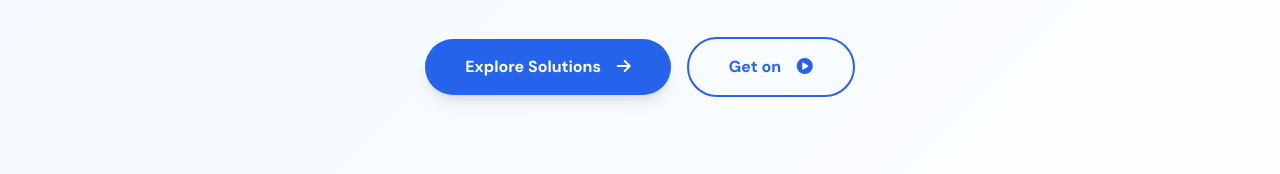
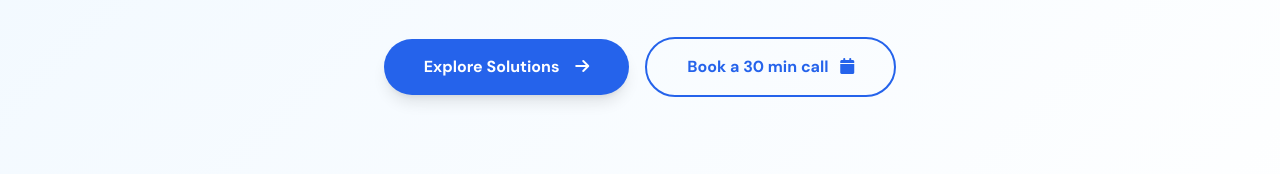
Before and after one commit to workwithash/cybrgen, a website: page index.html in a window 1280 px wide. Shown: the part 520-694 px from the top of the page. Drawn offline with nearby package versions, Linux system fonts and the light colour scheme.

Commit message:
Added Cal.com function on hero

```diff
--- a/index.html
+++ b/index.html
@@ -303,9 +303,9 @@
                     class="inline-block bg-blue-600 text-white font-bold py-4 px-10 rounded-full shadow-lg hover:bg-blue-700 transition-all duration-300 transform hover:-translate-y-1 interactive-element">
                     Explore Solutions <i class="fas fa-arrow-right ml-3"></i>
                 </a>
-                <a href="#contact"
+                <a href="https://cal.com/cybrgen/30min"
                     class="inline-block bg-transparent border-2 border-blue-600 text-blue-600 font-bold py-4 px-10 rounded-full hover:bg-blue-600 hover:text-white transition-all duration-300 transform hover:-translate-y-1 interactive-element">
-                    Get on <i class="fas fa-play-circle ml-3"></i>
+                    Book a 30 min call <i class="fa-solid fa-calendar ml-2"></i>
                 </a>
             </div>
             <div class="mt-20 text-slate-500 animate-in-view delay-500">
```
